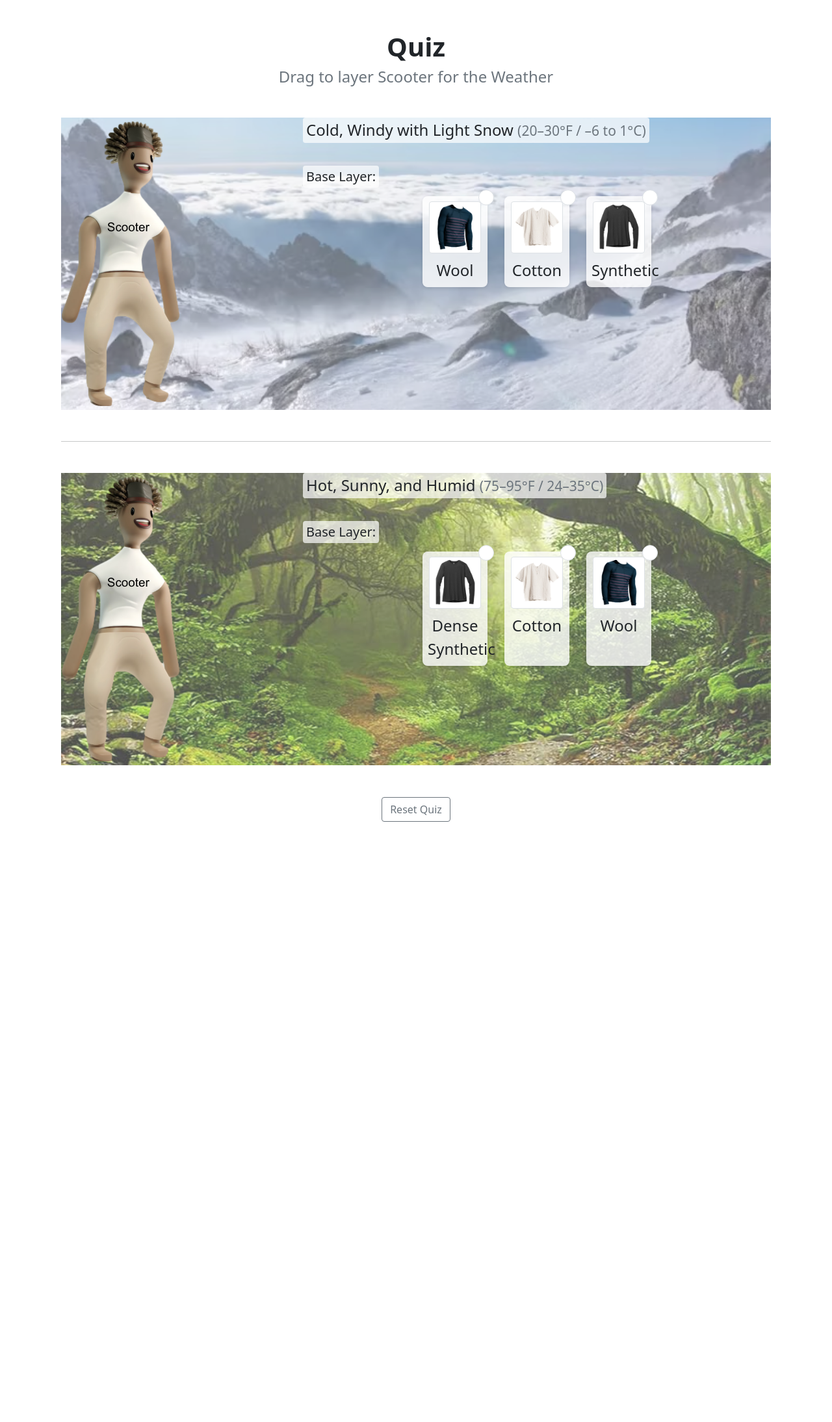
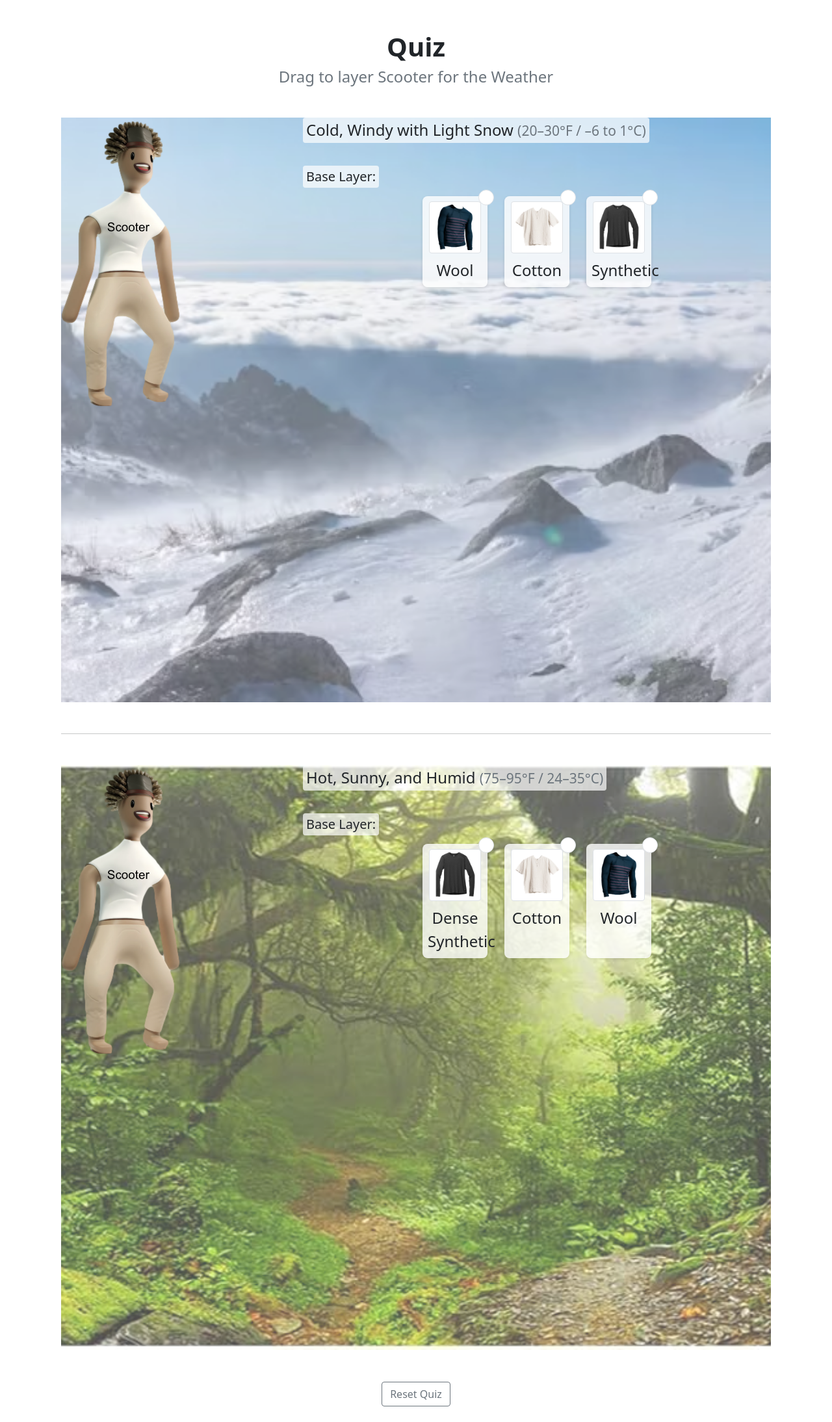
Before and after one commit to HapisaurusRex/UI_Design-Final, a Flask app: page /quiz in a window 1280 px wide. Shown: the part 73-2262 px from the top of the page at 65% size. Before the commit the page ends 1338 px from the top, so only its background shows below. Run offline with Flask 3, Linux system fonts and the light colour scheme; data that the repository does not hold is empty; some libraries are stand-ins or nearby versions.

Commit message:
fixed overlaying problem

```diff
--- a/static/main.css
+++ b/static/main.css
@@ -17,7 +17,4 @@
 }
 .triangle-btn:hover {
   fill: #f0f0f0;
-}
-#weatherDescription {
-  padding-top: 100px !important;
-}
+};
--- a/static/quiz.js
+++ b/static/quiz.js
@@ -87,9 +87,9 @@ function handleQuiz(containerId, selectorList, expected, feedback, prefix, resul
         newImg.setAttribute('data-layer', layer);
         newImg.setAttribute('draggable', false);
         newImg.style.position = 'absolute';
-        newImg.style.width    = '160px';
-        newImg.style.height   = '160px';
-        newImg.style.top      = '25%';
+        newImg.style.width    = '170px';
+        newImg.style.height   = 'auto';
+        newImg.style.top      = '12%';
         newImg.style.left     = '10%';
         newImg.style.zIndex   = layer==='base'?1: layer==='mid'?2:3;
         scooter.appendChild(newImg);
--- a/static/style.css
+++ b/static/style.css
@@ -31,8 +31,8 @@ body{
 
 /* Add positioning context to scenario containers */
 #scenario-1, #scenario-2 {
-  position: relative !important;
-  min-height: 450px; /* Ensure enough height for the background to be visible */
+  position: relative;
+  height: 900px;
   overflow: hidden; /* Keep the background contained */
 }
 
@@ -211,8 +211,3 @@ body{
 #scooter-container-2:hover .dropped-item {
   opacity: 1;
 }
-
-/* Slight brightness difference by layer */
-.dropped-item[data-layer="base"]  { filter: brightness(1); }
-.dropped-item[data-layer="mid"]   { filter: brightness(1.05); }
-.dropped-item[data-layer="outer"] { filter: brightness(1.1); }
```
